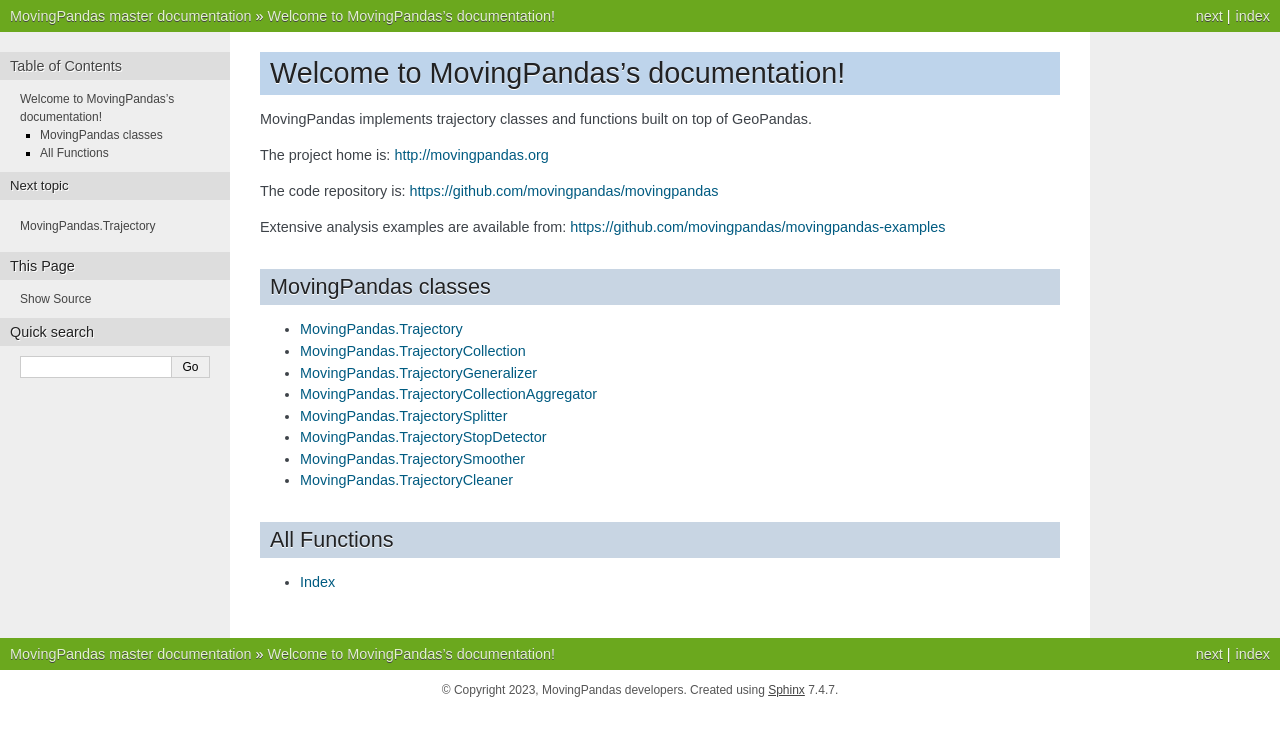
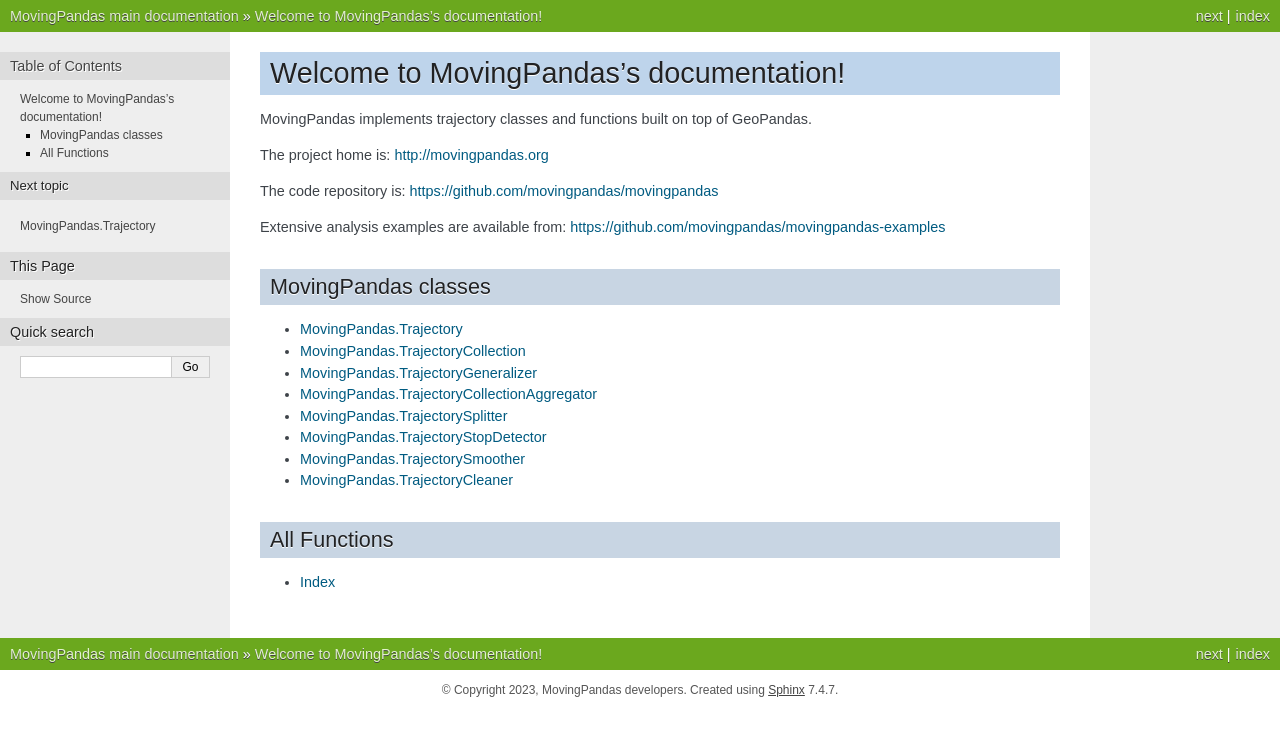
Before and after one commit to movingpandas/movingpandas, a Sphinx documentation site: the page built from docs/source/index.rst, in a window 1280 px wide. Shown: the top 736 px of the page. Built offline with Sphinx 7.4.7, drawn with Linux system fonts in a browser that asks for light colours.

Commit message:
set release to main

```diff
--- a/docs/source/conf.py
+++ b/docs/source/conf.py
@@ -23,7 +23,7 @@
 author = "MovingPandas developers"
 
 # The full version, including alpha/beta/rc tags
-release = "master"
+release = "main"
 
 
 # -- General configuration ---------------------------------------------------
```
